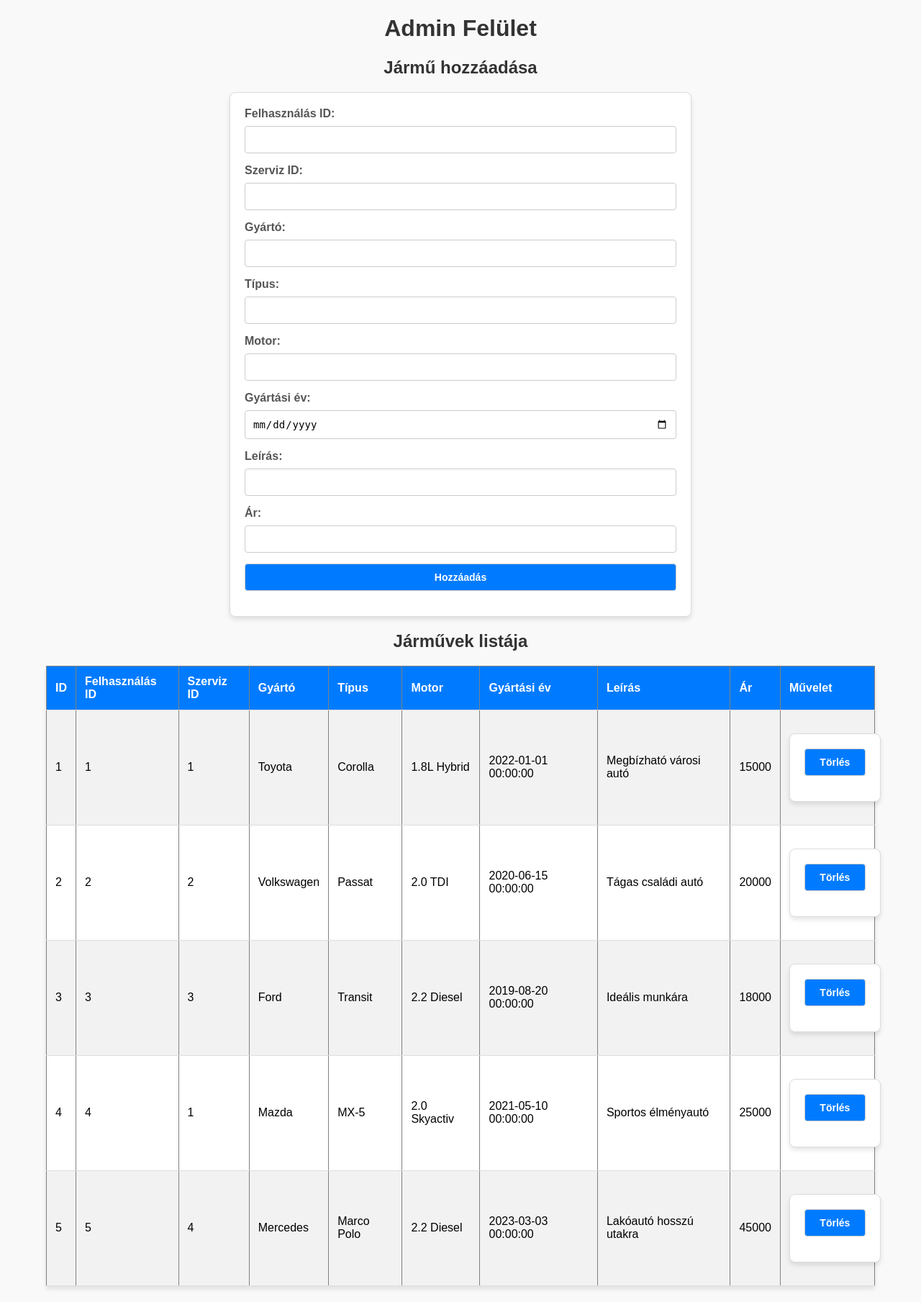
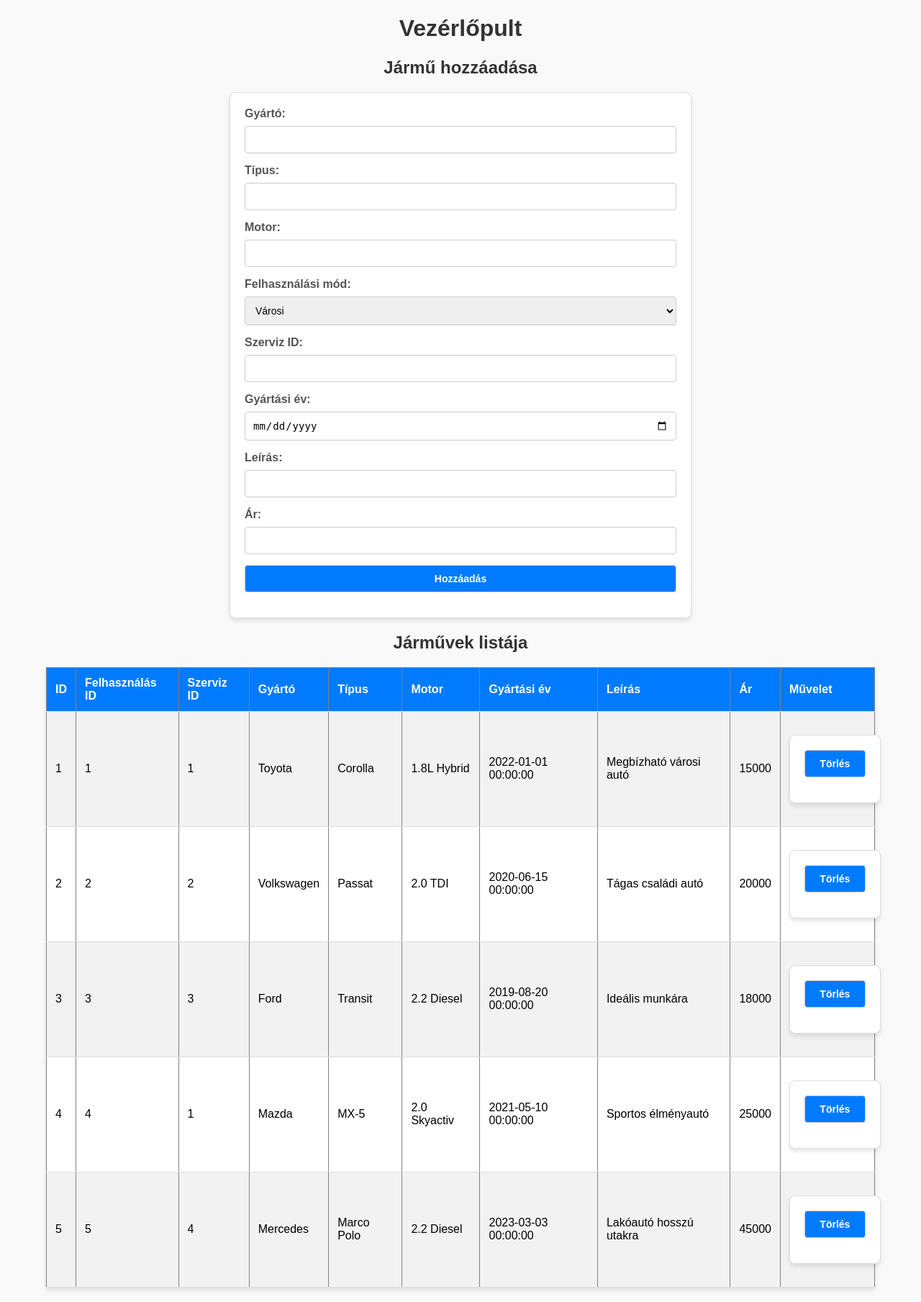
Before and after one commit to 13c-jurcso/R-J_autoberles, a PHP site: page /admin.php in a window 1280 px wide. Shown: the whole page at 72% size. Run offline with PHP 8.4, Linux system fonts and the light colour scheme; data comes from the database, SQL or seed files in the repository.

Commit message:
admin valtoztatas

```diff
--- a/admin.css
+++ b/admin.css
@@ -28,7 +28,7 @@ form label {
     font-weight: bold;
 }
 
-form input, form button {
+form input, form button, form select {
     width: 100%;
     padding: 10px;
     margin-bottom: 15px;
--- a/admin.php
+++ b/admin.php
@@ -1,5 +1,6 @@
 <?php
 include "./db_connection.php";
+include "./adatLekeres.php";
 // Jármű hozzáadása
 if ($_SERVER['REQUEST_METHOD'] == 'POST' && isset($_POST['add_vehicle'])) {
     $felhasznalas_id = $_POST['felhasznalas_id'];
@@ -11,31 +12,31 @@ if ($_SERVER['REQUEST_METHOD'] == 'POST' && isset($_POST['add_vehicle'])) {
     $leiras = $_POST['leiras'];
     $ar = $_POST['ar'];
 
-    $stmt = $db->prepare("INSERT INTO jarmuvek (felhasznalas_id, szerviz_id, gyarto, tipus, motor, gyartasi_ev, leiras, ar)
+    $modositas = $db->prepare("INSERT INTO jarmuvek (felhasznalas_id, szerviz_id, gyarto, tipus, motor, gyartasi_ev, leiras, ar)
                             VALUES (?, ?, ?, ?, ?, ?, ?, ?)");
-    $stmt->bind_param("iisssssi", $felhasznalas_id, $szerviz_id, $gyarto, $tipus, $motor, $gyartasi_ev, $leiras, $ar);
+    $modositas->bind_param("iisssssi", $felhasznalas_id, $szerviz_id, $gyarto, $tipus, $motor, $gyartasi_ev, $leiras, $ar);
 
-    if ($stmt->execute()) {
-        echo "Új jármű sikeresen hozzáadva!";
+    if ($modositas->execute()) {
+        echo '<div class="alert">';
     } else {
-        echo "Hiba: " . $stmt->error;
+        echo "Hiba: " . $modositas->error;
     }
-    $stmt->close();
+    $modositas->close();
 }
 
 // Jármű törlése
 if ($_SERVER['REQUEST_METHOD'] == 'POST' && isset($_POST['delete_vehicle'])) {
     $jarmu_id = $_POST['jarmu_id'];
 
-    $stmt = $db->prepare("DELETE FROM jarmuvek WHERE jarmu_id = ?");
-    $stmt->bind_param("i", $jarmu_id);
+    $modositas = $db->prepare("DELETE FROM jarmuvek WHERE jarmu_id = ?");
+    $modositas->bind_param("i", $jarmu_id);
 
-    if ($stmt->execute()) {
+    if ($modositas->execute()) {
         echo "Jármű sikeresen törölve!";
     } else {
-        echo "Hiba: " . $stmt->error;
+        echo "Hiba: " . $modositas->error;
     }
-    $stmt->close();
+    $modositas->close();
 }
 
 // Jármű lista lekérése
@@ -47,21 +48,15 @@ $jarmuvek = $db->query("SELECT * FROM jarmuvek");
 <head>
     <meta charset="UTF-8">
     <meta name="viewport" content="width=device-width, initial-scale=1.0">
-    <title>Admin Felület</title>
+    <title>Vezérlőpult</title>
     <link rel="stylesheet" href="admin.css">
 </head>
 <body>
-    <h1>Admin Felület</h1>
+    <h1>Vezérlőpult</h1>
 
     <!-- Jármű hozzáadása -->
     <h2>Jármű hozzáadása</h2>
-    <form method="POST" action="">
-        <label for="felhasznalas_id">Felhasználás ID:</label>
-        <input type="number" name="felhasznalas_id" required><br>
-
-        <label for="szerviz_id">Szerviz ID:</label>
-        <input type="number" name="szerviz_id" required><br>
-
+    <form method="POST">
         <label for="gyarto">Gyártó:</label>
         <input type="text" name="gyarto" required><br>
 
@@ -70,6 +65,25 @@ $jarmuvek = $db->query("SELECT * FROM jarmuvek");
 
         <label for="motor">Motor:</label>
         <input type="text" name="motor" required><br>
+
+        <label for="felhasznalas_id">Felhasználási mód:</label>
+        <select name="felhasznalas_id">
+            <?php
+                $felhasznalas_sql = "SELECT felhasznalas.nev FROM felhasznalas;";
+                $felhasznalas = adatokLekerese($felhasznalas_sql);
+                if(is_array($felhasznalas)){
+                    foreach ($felhasznalas as $f) {
+                        echo '<option>' . $f['nev'] . '</option>';
+                    }
+                }
+                else{
+                    echo $felhasznalas;
+                }
+            ?>
+        </select>
+
+        <label for="szerviz_id">Szerviz ID:</label>
+        <input type="number" name="szerviz_id" required><br>
 
         <label for="gyartasi_ev">Gyártási év:</label>
         <input type="date" name="gyartasi_ev" required><br>
```
